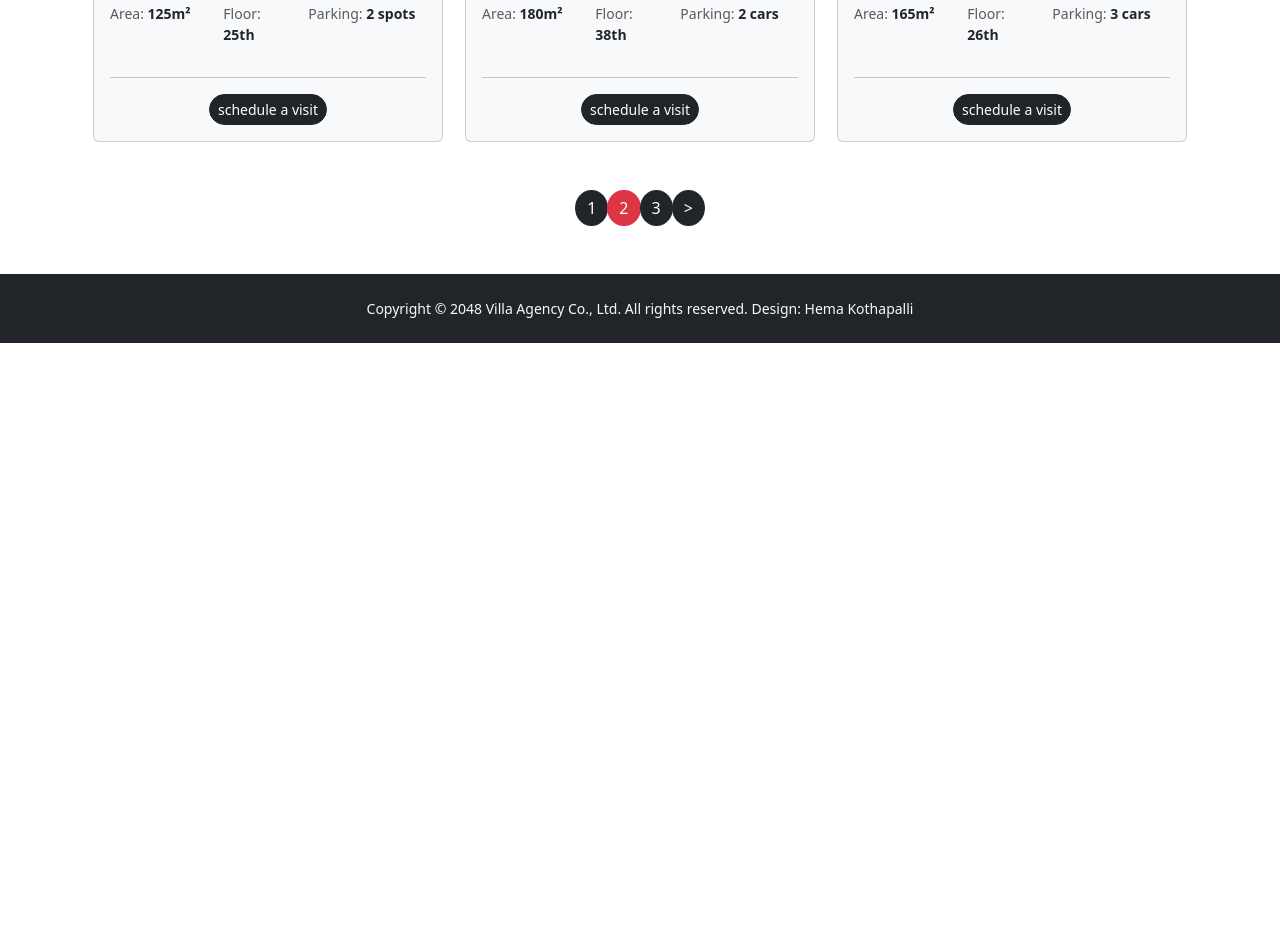
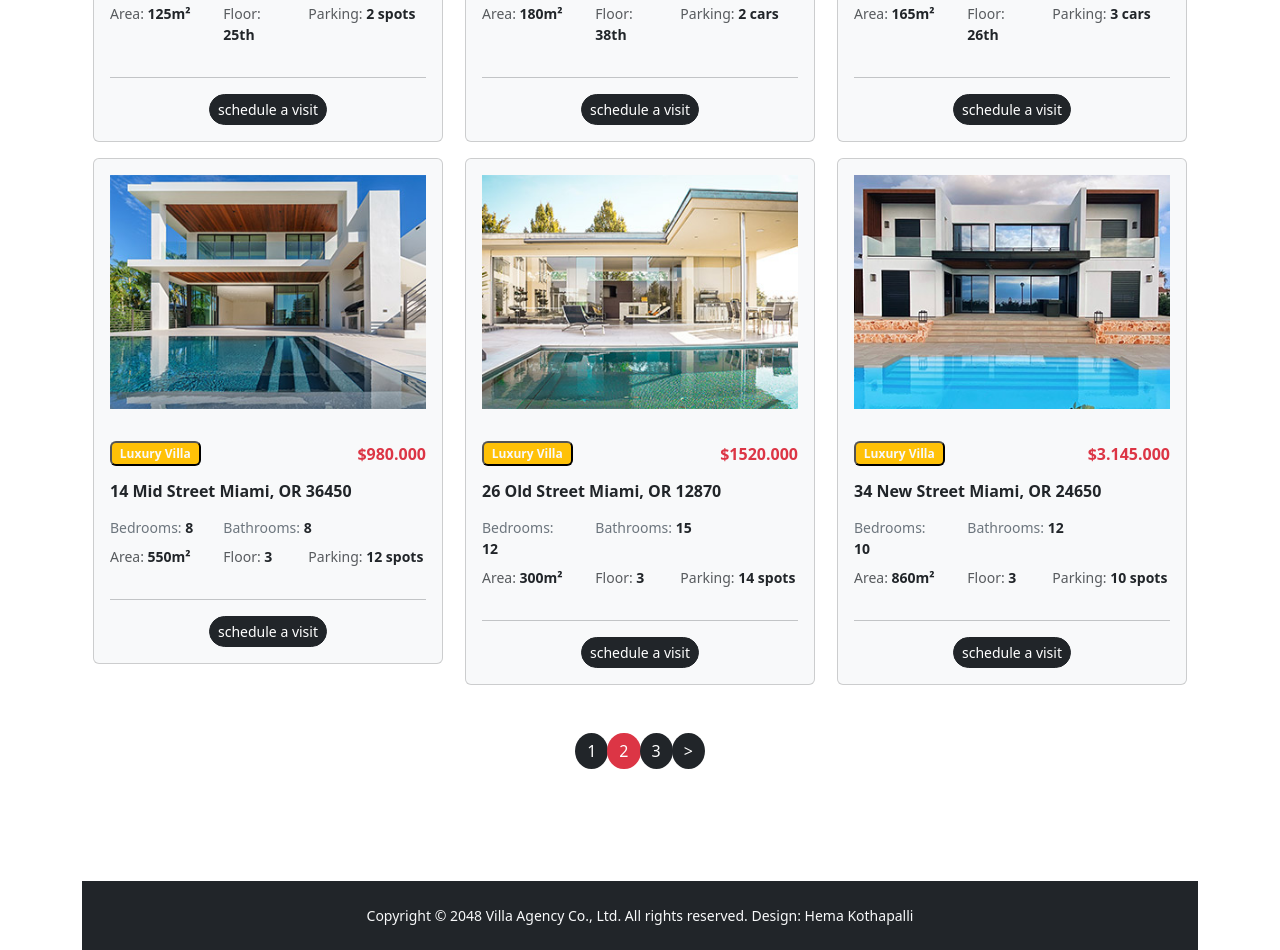
Before and after one commit to Dhanalakshmi-1909/villa-project, a plain HTML site: page properties.html in a window 1280 px wide. Shown: the part 1458-2408 px from the top of the page. Before the commit the page ends 1801 px from the top, so only its background shows below. Drawn offline with nearby package versions, Linux system fonts and the light colour scheme.

Commit message:
properties finish

```diff
--- a/properties.html
+++ b/properties.html
@@ -248,6 +248,84 @@
             </div>
         </div>
     </div>
+    <!--properety-7-->
+
+    <div class="col-sm-6 col-md-4">
+        <div class="card bg-light" style="max-width:350px; margin:auto;">
+            <img src="img/property-01.jpg" class="card-img-top p-3" alt="...">
+            <div class="card-body d-flex flex-column">
+                <div class="d-flex justify-content-between align-items-center mb-3">
+                    <button class="badge text-light bg-warning">Luxury Villa</button>
+                    <span class="fw-bold text-danger">$980.000</span>
+                </div>
+                <h6 class="fw-bold mb-3">14 Mid Street Miami, OR 36450</h6>
+                <div class="row text-secondary small mb-2">
+                    <div class="col-4">Bedrooms: <span class="text-dark fw-bold">8</span></div>
+                    <div class="col">Bathrooms: <span class="text-dark fw-bold">8</span></div>
+                </div>
+                <div class="row text-muted small mb-3">
+                    <div class="col-4">Area: <span class="text-dark fw-bold">550m²</span></div>
+                    <div class="col-3">Floor: <span class="text-dark fw-bold">3</span></div>
+                    <div class="col-5">Parking: <span class="text-dark fw-bold">12 spots</span></div>
+                </div>
+                <hr class="opacity-25">
+                <div class="mt-auto text-center">
+                    <a href="#" class="btn btn-sm btn-dark rounded-pill">schedule a visit</a>
+                </div>
+            </div>
+        </div>
+    </div>
+    <!--Property-8-->
+
+   <div class="col-sm-6 col-md-4">
+        <div class="card bg-light" style="max-width:350px; margin:auto;">
+            <img src="img/property-02.jpg" class="card-img-top p-3" alt="...">
+            <div class="card-body d-flex flex-column">
+                <div class="d-flex justify-content-between align-items-center mb-3">
+                    <button class="badge text-light bg-warning">Luxury Villa</button>
+                    <span class="fw-bold text-danger">$1520.000</span>
+                </div>
+                <h6 class="fw-bold mb-3">26 Old Street Miami, OR 12870</h6>
+                <div class="row text-secondary small mb-2">
+                    <div class="col-4">Bedrooms: <span class="text-dark fw-bold">12</span></div>
+                    <div class="col">Bathrooms: <span class="text-dark fw-bold">15</span></div>
+                </div>
+                <div class="row text-muted small mb-3">
+                    <div class="col-4">Area: <span class="text-dark fw-bold">300m²</span></div>
+                    <div class="col-3">Floor: <span class="text-dark fw-bold">3</span></div>
+                    <div class="col-5">Parking: <span class="text-dark fw-bold">14 spots</span></div>
+                </div>
+                <hr class="opacity-25">
+                <div class="mt-auto text-center">
+                    <a href="#" class="btn btn-sm btn-dark rounded-pill">schedule a visit</a>
+                </div>
+            </div>
+        </div>
+    </div>
+    <!--property-9-->
+
+    <div class="col-sm-6 col-md-4">
+        <div class="card bg-light" style="max-width:350px; margin:auto;">
+            <img src="img/property-03.jpg" class="card-img-top p-3" alt="...">
+            <div class="card-body d-flex flex-column">
+                <div class="d-flex justify-content-between align-items-center mb-3">
+                    <button class="badge text-light bg-warning">Luxury Villa</button>
+                    <span class="fw-bold text-danger">$3.145.000</span>
+                </div>
+                <h6 class="fw-bold mb-3">34 New Street Miami, OR 24650</h6>
+                <div class="row text-secondary small mb-2">
+                    <div class="col-4">Bedrooms: <span class="text-dark fw-bold">10</span></div>
+                    <div class="col">Bathrooms: <span class="text-dark fw-bold">12</span></div>
+                </div>
+                <div class="row text-muted small mb-3">
+                    <div class="col-4">Area: <span class="text-dark fw-bold">860m²</span></div>
+                    <div class="col-3">Floor: <span class="text-dark fw-bold">3</span></div>
+                    <div class="col-5">Parking: <span class="text-dark fw-bold">10 spots</span></div>
+                </div>
+                <hr class="opacity-25">
+                <div class="mt-auto text-center">
+                    <a href="#" class="btn btn-sm btn-dark rounded-pill">schedule a visit</a>
+                </div>
  </div>
 </div>
 </div>
```
